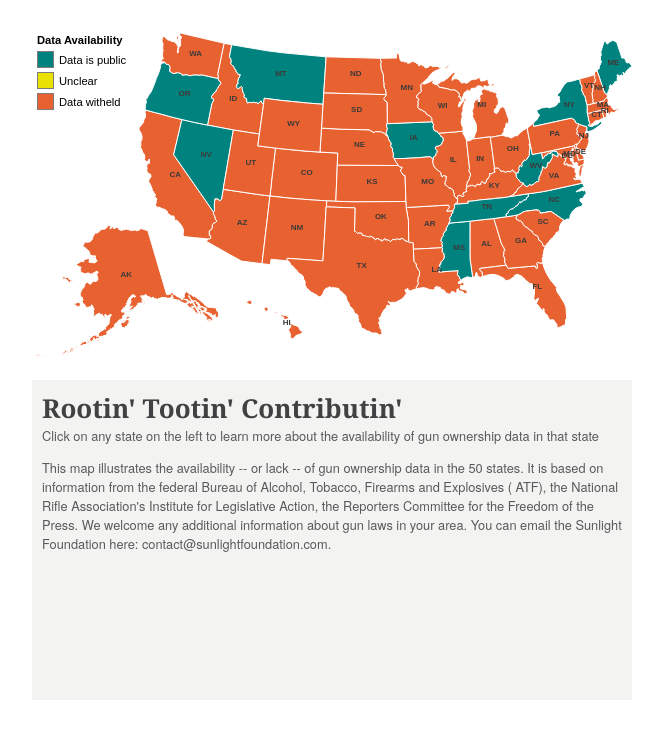
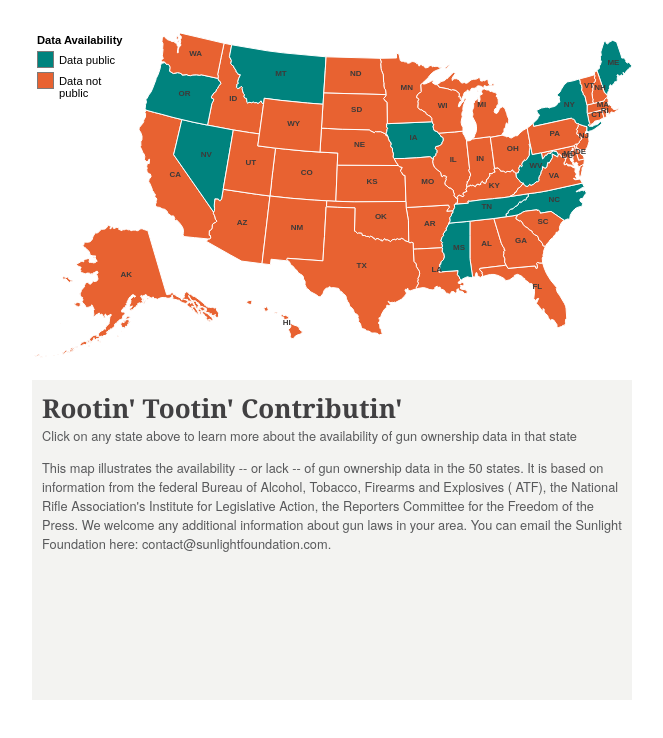
Before and after one commit to sunlightlabs/mapping-gun-records, a plain HTML site: page index.html in a window 1280 px wide. Shown: the whole page, without its empty margins (308-971 px from the left). Drawn offline with Linux system fonts and the light colour scheme.

Commit message:
removed unclear from legend and fixed intro text

```diff
--- a/index.html
+++ b/index.html
@@ -16,11 +16,11 @@
                     </div>
                     <dl class="legendIconContainer Greens">
                         <dt class="legendIcon publicYes"></dt>
-                        <dd class="legendLabel">Data is public</dd>
-                        <dt class="legendIcon publicUnclear"></dt>
-                        <dd class="legendLabel">Unclear</dd>
+                        <dd class="legendLabel">Data public</dd>
+                        <!--dt class="legendIcon publicUnclear"></dt>
+                        <dd class="legendLabel">Unclear</dd-->
                         <dt class="legendIcon publicNo"></dt>
-                        <dd class="legendLabel">Data witheld</dd>
+                        <dd class="legendLabel">Data not public</dd>
                     </dl>
                     <!--
                     <div class="legendTitle">
--- a/map.js
+++ b/map.js
@@ -1,7 +1,7 @@
 var states_info;
 var focused_states;
 
-var intro_caption = "<h1>Rootin' Tootin' Contributin'</h1><p><span class='tip'>Click on any state on the left to learn more about the availability of gun ownership data in that state</span></p><p>This map illustrates the availability -- or lack -- of gun ownership data in the 50 states. It is based on information from the federal Bureau of Alcohol, Tobacco, Firearms and Explosives ( ATF), the National Rifle Association's Institute for Legislative Action, the Reporters Committee for the Freedom of the Press. We welcome any additional information about gun laws in your area. You can email the Sunlight Foundation here: contact@sunlightfoundation.com.</p>"
+var intro_caption = "<h1>Rootin' Tootin' Contributin'</h1><p><span class='tip'>Click on any state above to learn more about the availability of gun ownership data in that state</span></p><p>This map illustrates the availability -- or lack -- of gun ownership data in the 50 states. It is based on information from the federal Bureau of Alcohol, Tobacco, Firearms and Explosives ( ATF), the National Rifle Association's Institute for Legislative Action, the Reporters Committee for the Freedom of the Press. We welcome any additional information about gun laws in your area. You can email the Sunlight Foundation here: contact@sunlightfoundation.com.</p>"
 
 $('#caption').html(intro_caption)
 
```
